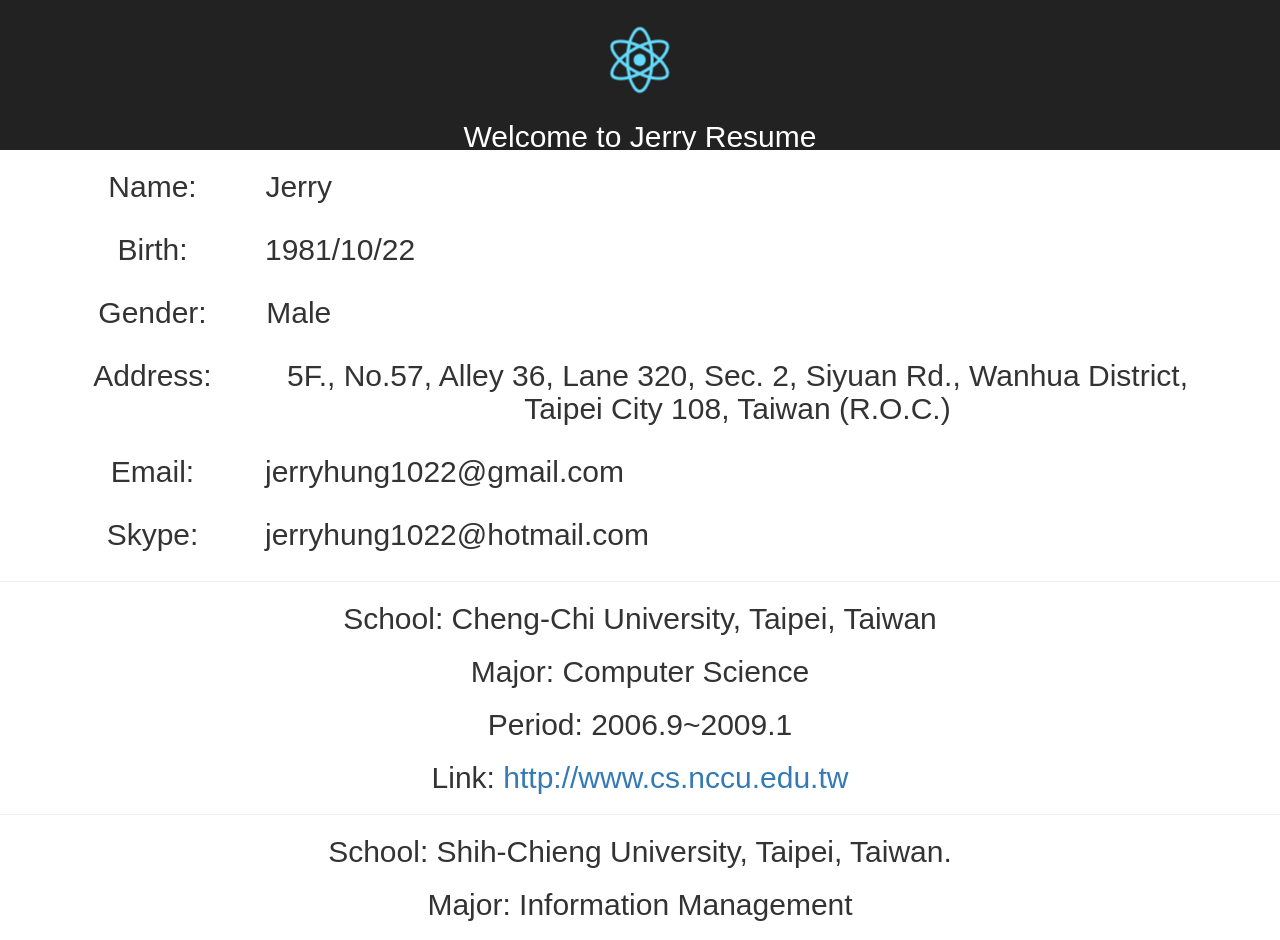
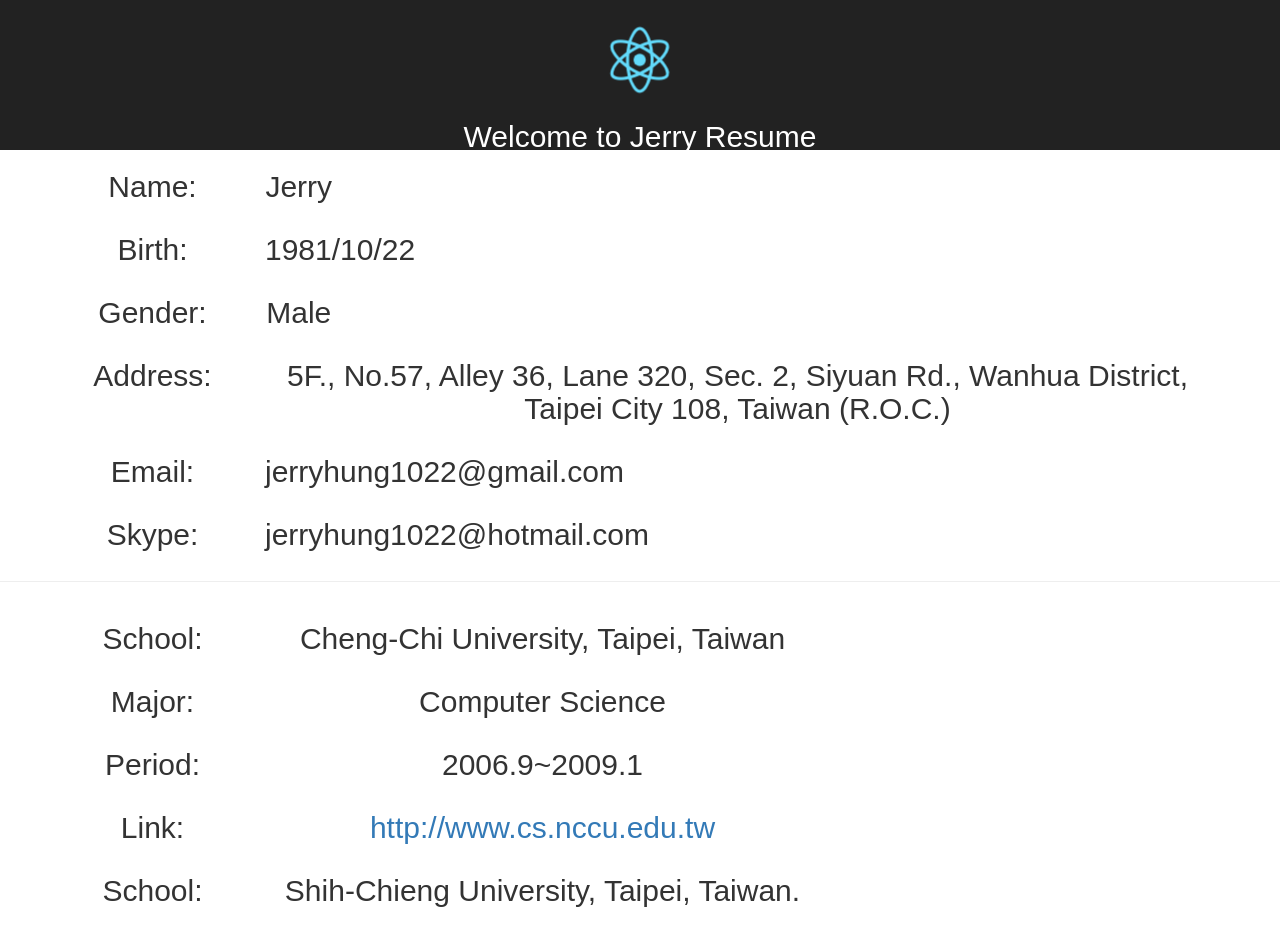
Before and after one commit to jerry1022/my_reactjs_resume, a React (Create React App) app: page / in a window 1280 px wide. Shown: the top 940 px of the page. Built offline with nearby package versions, Linux system fonts and the light colour scheme.

Commit message:
Added react-bootstrap to Education compoents

```diff
--- a/src/App.js
+++ b/src/App.js
@@ -19,6 +19,7 @@ class App extends Component {
         <Profile />
         <hr />
         <Education />
+        <hr />
         <Skill />
         <hr />
         <Experience />
--- a/src/components/Education.js
+++ b/src/components/Education.js
@@ -1,16 +1,46 @@
 import React, { Component } from 'react';
 import {connect} from 'react-redux';
+import {Grid, Row, Col} from 'react-bootstrap';
 
 class Education extends Component {
   listSchool() {
      return this.props.educations.map((education) => {
        return (
             <div>
-	    <h2>School: {education.school}</h2>
-	    <h2>Major: {education.major}</h2>
-	    <h2>Period: {education.period}</h2>
-            <h2>Link: <a href={education.link}>{education.link}</a></h2>
-            <hr/>
+            <Grid className='show-grid'>
+               <Row>
+	           <Col xs={2} md={2} lg={2}>
+	    		<h2>School:</h2>
+                   </Col>
+                   <Col xsHidden md={6} lg={6}>
+                        <h2>{education.school}</h2>
+                   </Col>
+               </Row>
+	       <Row>
+	           <Col xs={2} md={2} lg={2}>
+	    		<h2>Major:</h2>
+                   </Col>
+                   <Col xsHidden md={6} lg={6}>
+                        <h2>{education.major}</h2>
+                   </Col>
+               </Row>
+ 	       <Row>
+	           <Col xs={2} md={2} lg={2}>
+	    		<h2>Period:</h2>
+                   </Col>
+                   <Col xsHidden md={6} lg={6}>
+                        <h2>{education.period}</h2>
+                   </Col>
+               </Row>
+               <Row>
+	           <Col xs={2} md={2} lg={2}>
+	    		<h2>Link:</h2>
+                   </Col>
+                   <Col xsHidden md={6} lg={6}>
+                        <a href={education.link}><h2>{education.link}</h2></a>
+                   </Col>
+               </Row>
+            </Grid>
             </div>
        );
      });
```
